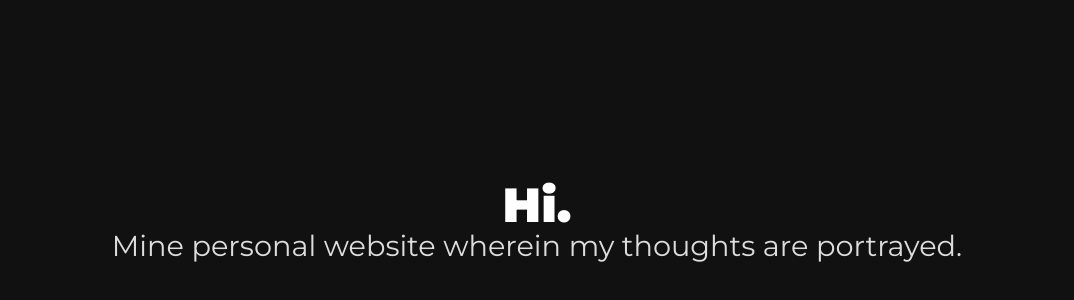
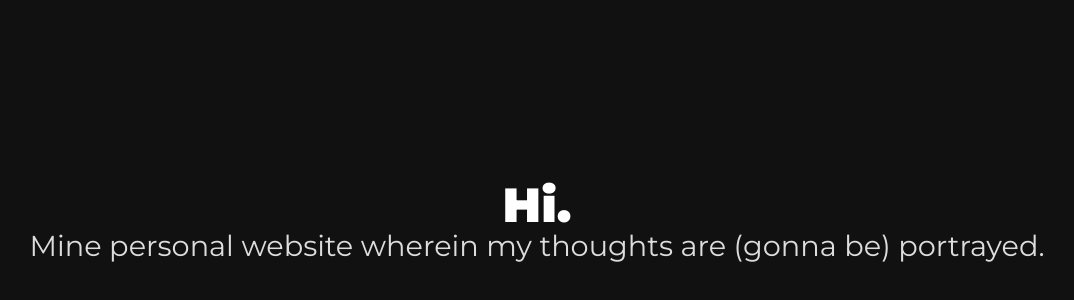
Before and after one commit to f64u/fadyadal.me.old, a Gatsby site: page / in a window 1280 px wide. Shown: the part 178-478 px from the top of the page, without its empty margins (103-1177 px from the left). Built offline with nearby package versions, Linux system fonts and the light colour scheme; Gatsby itself is replaced by a stand-in of ours.

Commit message:
huge updates

```diff
--- a/src/pages/index.js
+++ b/src/pages/index.js
@@ -41,7 +41,7 @@ const IndexPage = () => (
             lineHeight: '1.2',
           }}
         >
-          Mine personal website wherein my thoughts are portrayed.
+          Mine personal website wherein my thoughts are (gonna be) portrayed.
         </p>
       </div>
     </div>
```
